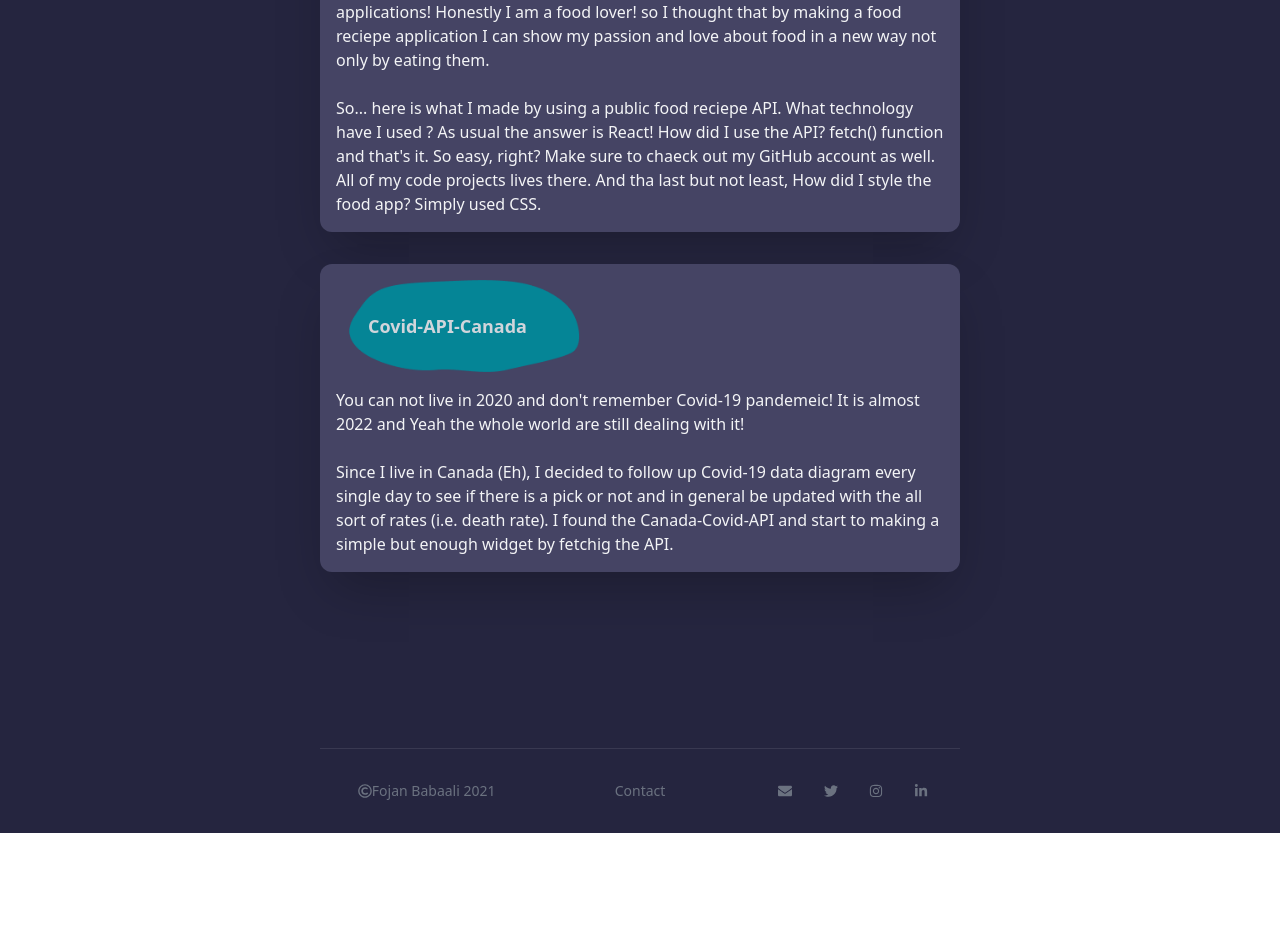
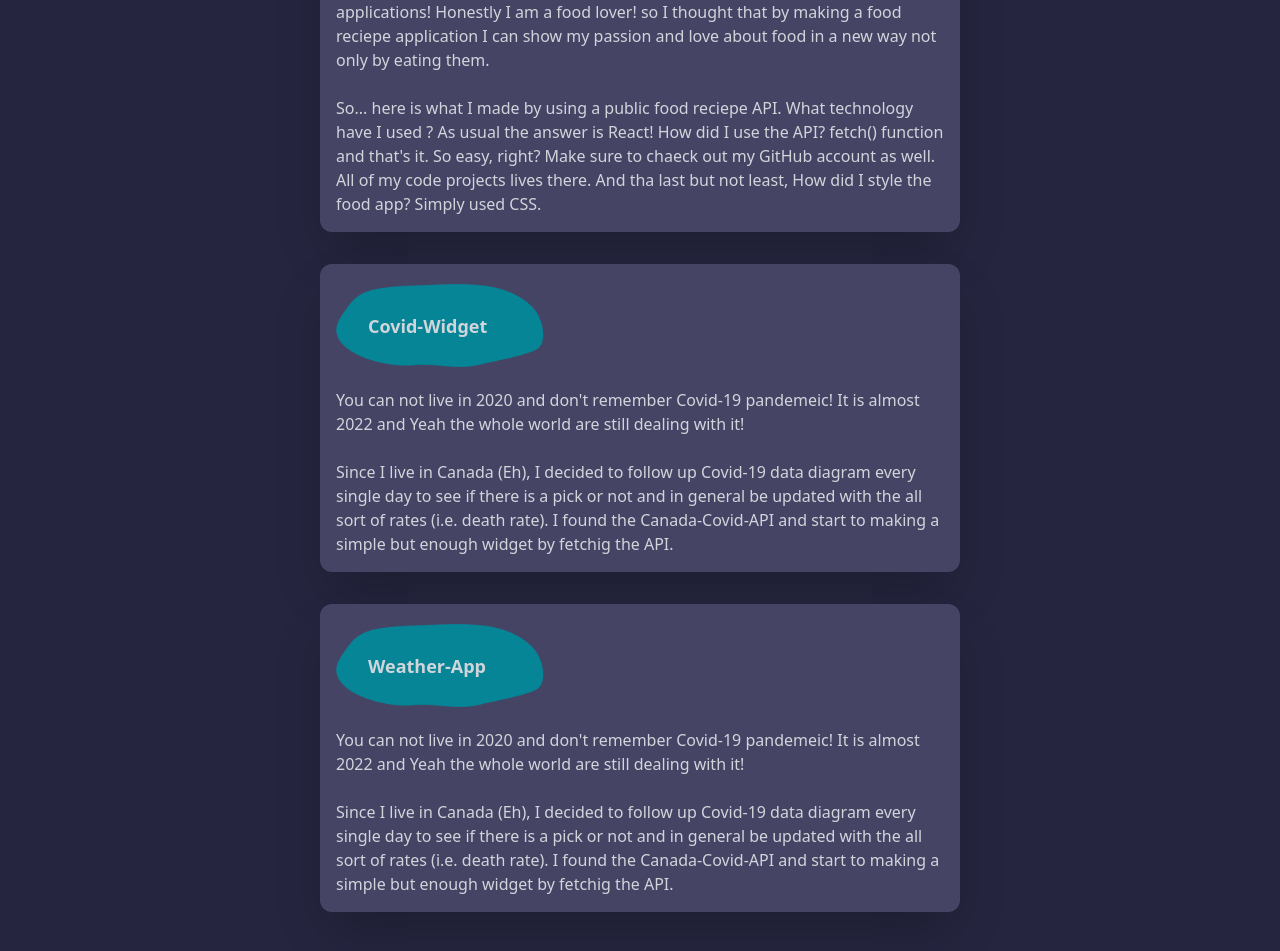
Before and after one commit to fojanb/Fojan-Portfolio, a React (Create React App) app: page /works in a window 1280 px wide. Shown: the part 1235-2186 px from the top of the page. Before the commit the page ends 2068 px from the top, so only its background shows below. Built offline with nearby package versions, Linux system fonts and the light colour scheme.

Commit message:
Updating Works Component with Some New Infos

```diff
--- a/src/components/Works/Works.js
+++ b/src/components/Works/Works.js
@@ -25,7 +25,7 @@ const Works = () => {
             <header className="bg-blob6 bg-contain bg-center bg-no-repeat flex items-left w-64 font-bold text-lg p-8 text-gray-300">
               My Personal Portfolio
             </header>
-            <article className="pt-4 text-left">
+            <article className="pt-4 text-left text-gray-300">
               <strong>
                 This is one those projects that I geniunly made it with true
                 love.
@@ -49,10 +49,10 @@ const Works = () => {
         </div>
         <div className="flex items-center justify-center">
           <div className="bg-light w-full h-auto text-left p-4 rounded-xl shadow-2xl">
-            <header className="bg-blob6 bg-contain bg-center bg-no-repeat flex items-left w-64 font-bold text-lg text-gray-300 p-8">
+            <header className="bg-blob6 bg-contain bg-center bg-no-repeat flex items-left w-60 font-bold text-lg text-gray-300 p-8">
               Food Reciepe App
             </header>
-            <article className="pt-4 text-left">
+            <article className="pt-4 text-left text-gray-300">
               Me, as a developer barely find a free time to cook. I know that
               you maybe at the same boat as me.Anyway, it does not mean that I
               can not make food applications! Honestly I am a food lover! so I
@@ -71,10 +71,10 @@ const Works = () => {
         </div>
         <div className="flex items-center justify-center">
           <div className="bg-light w-full h-auto text-left p-4 rounded-xl shadow-2xl">
-            <header className="bg-blob6 bg-contain bg-center bg-no-repeat flex items-left w-64 font-bold text-lg text-gray-300 p-8">
-              Covid-API-Canada
+            <header className="bg-blob6 bg-contain bg-center bg-no-repeat flex items-left w-52 font-bold text-lg text-gray-300 p-8">
+              Covid-Widget
             </header>
-            <article className="pt-4 text-left">
+            <article className="pt-4 text-left text-gray-300">
               You can not live in 2020 and don't remember Covid-19 pandemeic! It
               is almost 2022 and Yeah the whole world are still dealing with it!
               <br />
@@ -87,7 +87,24 @@ const Works = () => {
             </article>
           </div>
         </div>
-
+        <div className="flex items-center justify-center">
+          <div className="bg-light w-full h-auto text-left p-4 rounded-xl shadow-2xl">
+            <header className="bg-blob6 bg-contain bg-center bg-no-repeat flex items-left w-52 font-bold text-lg text-gray-300 p-8">
+              Weather-App
+            </header>
+            <article className="pt-4 text-left text-gray-300">
+              You can not live in 2020 and don't remember Covid-19 pandemeic! It
+              is almost 2022 and Yeah the whole world are still dealing with it!
+              <br />
+              <br />
+              Since I live in Canada (Eh), I decided to follow up Covid-19 data
+              diagram every single day to see if there is a pick or not and in
+              general be updated with the all sort of rates (i.e. death rate). I
+              found the Canada-Covid-API and start to making a simple but enough
+              widget by fetchig the API.
+            </article>
+          </div>
+        </div>
         <div className="hidden sm:flex sm:items-center sm:justify-center md:flex md:items-center md:justify-center">
           <WorksIcon />
         </div>
```
